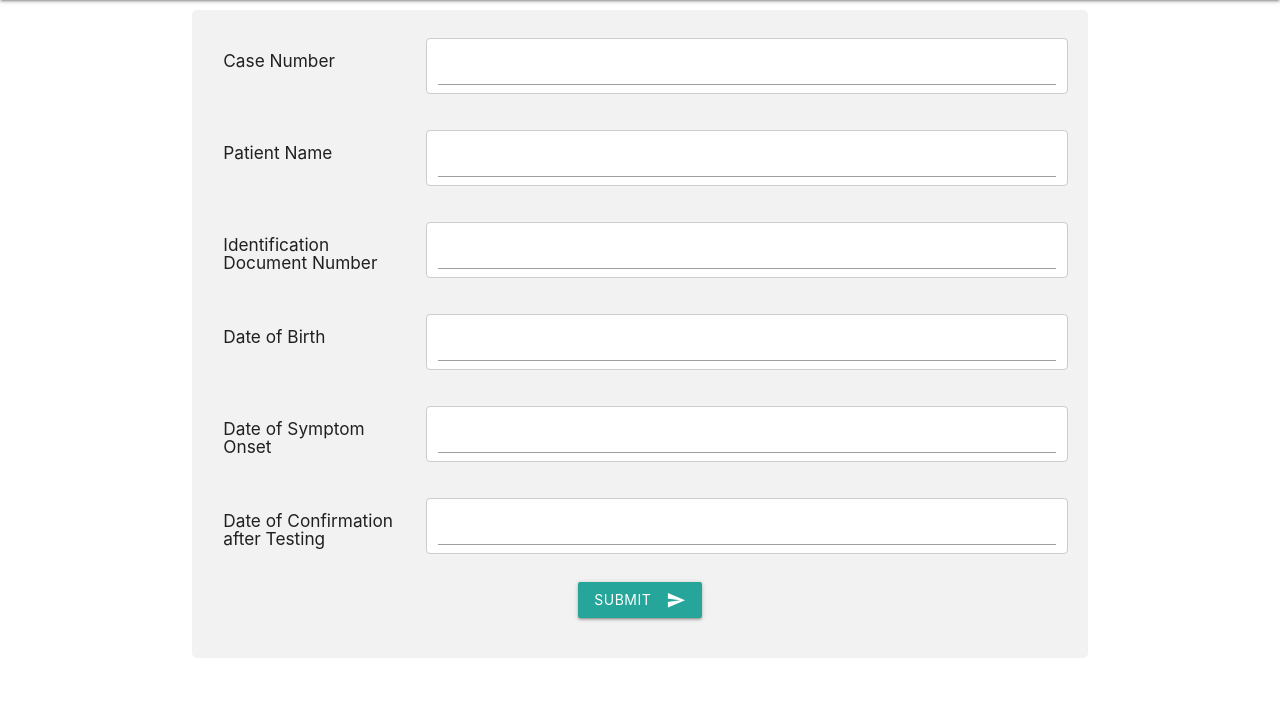
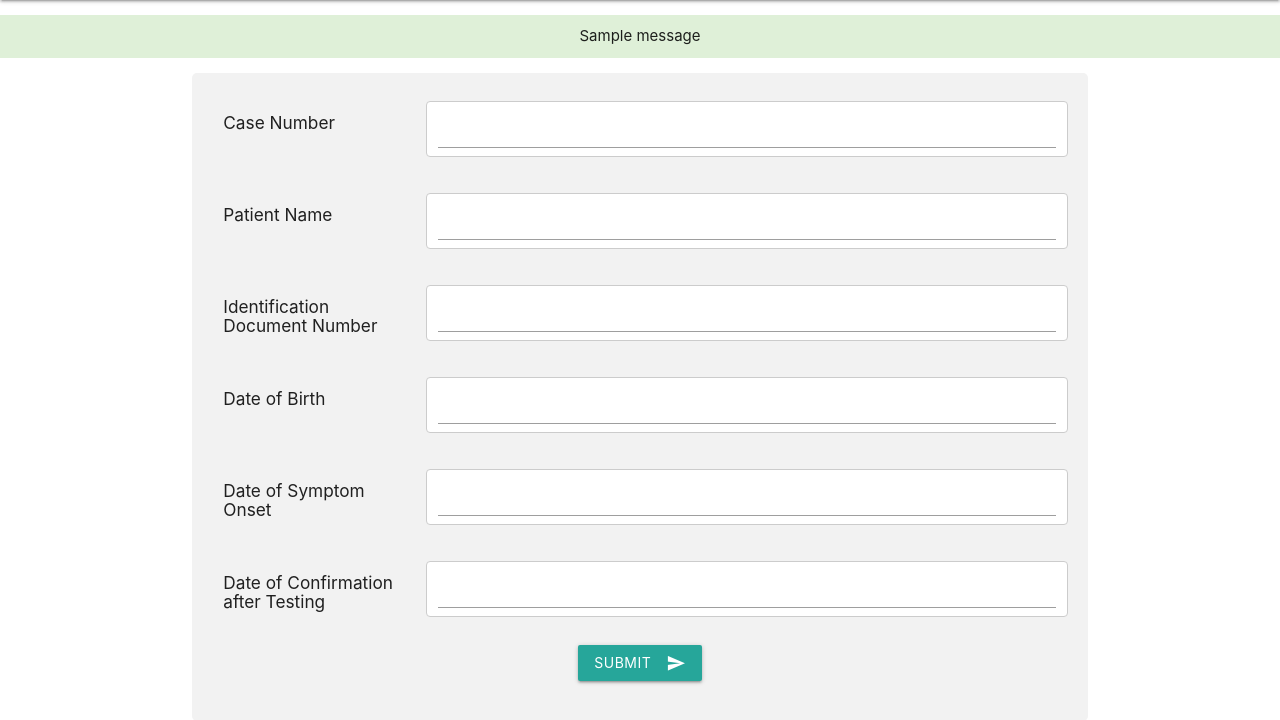
Before and after one commit to priyanksharma7/SSEFinder, a Django app: page /createcase/ in a window 1280 px wide. Shown: the part 64-784 px from the top of the page. Run offline with Django 3.2, Linux system fonts and the light colour scheme; a user stored in the database is signed in; tables that the repository leaves empty hold one stand-in row (values such as "Sample post"); one stand-in notice (Sample message) is shown; parts of the project's set-up code (start-up, migrations or seed data) failed here and were passed over.

Commit message:
Added alerts

```diff
--- a/app/views.py
+++ b/app/views.py
@@ -6,6 +6,7 @@ import json
 from urllib.parse import urljoin
 from datetime import datetime, timedelta
 from django.contrib.auth.decorators import login_required
+from django.contrib import messages
 
 # Create your views here.
 
@@ -25,6 +26,7 @@ def case_create(request):
             else:
                 form.save()
                 request.session['case'] = form.cleaned_data['case_num']
+                messages.success(request, 'Case Record was saved successfully!')
                 return redirect('event-create')
     else:
         form = CaseForm()
@@ -45,6 +47,7 @@ def event_create(request):
 
             if event.date >= event.case.date_of_onset - timedelta(14) and event.date <= event.case.date_of_confirmation:
                 event.save()
+                messages.success(request, 'Social Event was saved successfully!')
                 return redirect(redirect_url)
             else:
                 form.add_error('date', "Date of event should be 14 days before the onset of symptoms up to and including the day of confirmation of infection")
--- a/templates/base.html
+++ b/templates/base.html
@@ -43,8 +43,16 @@
       }
 
       .errorlist{
-        color: red;
+        padding: 10px;
+        background-color: #f2dede;
+        text-align: center;
       }
+
+      .success {
+      padding: 10px;
+      background-color: #dff0d8;
+      text-align: center;
+    }
 
       table {
       font-family: Arial, Helvetica, sans-serif;
@@ -84,6 +92,13 @@
       {% for field in form %}
         {{ field.errors }}
       {% endfor %}
+      {% if messages %}
+      <ul class="messages">
+          {% for message in messages %}
+          <li {% if message.tags %} class="{{ message.tags }}"{% endif %}>{{ message }}</li>
+          {% endfor %}
+      </ul>
+      {% endif %}
     </div>
     {% block content %}
     {% endblock %}
```
